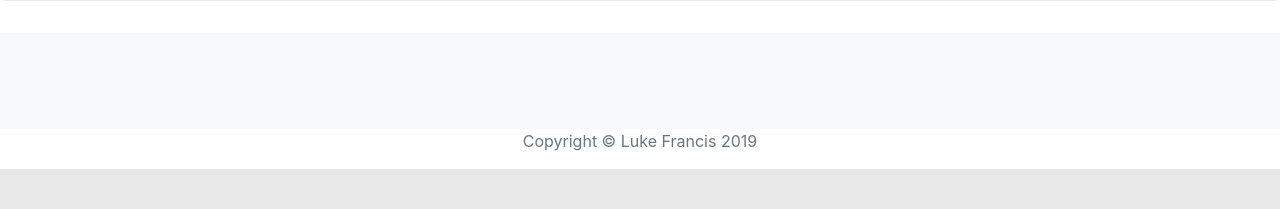
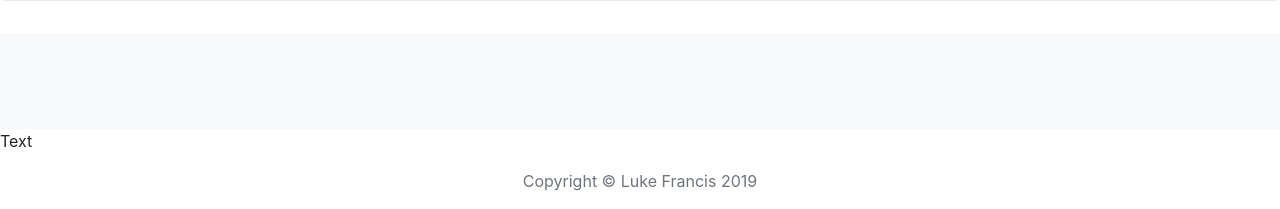
Before and after one commit to lukefrancis5/portfolio, a Django app: page / in a window 1280 px wide. Shown: the part 685-894 px from the top of the page. Before the commit the page ends 854 px from the top, so only its background shows below. Run offline with Django 3.2, Linux system fonts and the light colour scheme; data that the repository does not hold is empty; some libraries are stand-ins or nearby versions.

Commit message:
added text

```diff
--- a/jobs/templates/jobs/home.html
+++ b/jobs/templates/jobs/home.html
@@ -81,7 +81,7 @@
     </div>
   </div>
 
-
+<p>Text</p>
 </main>
 <footer class="text-muted">
   <div class="container text-center">
```
